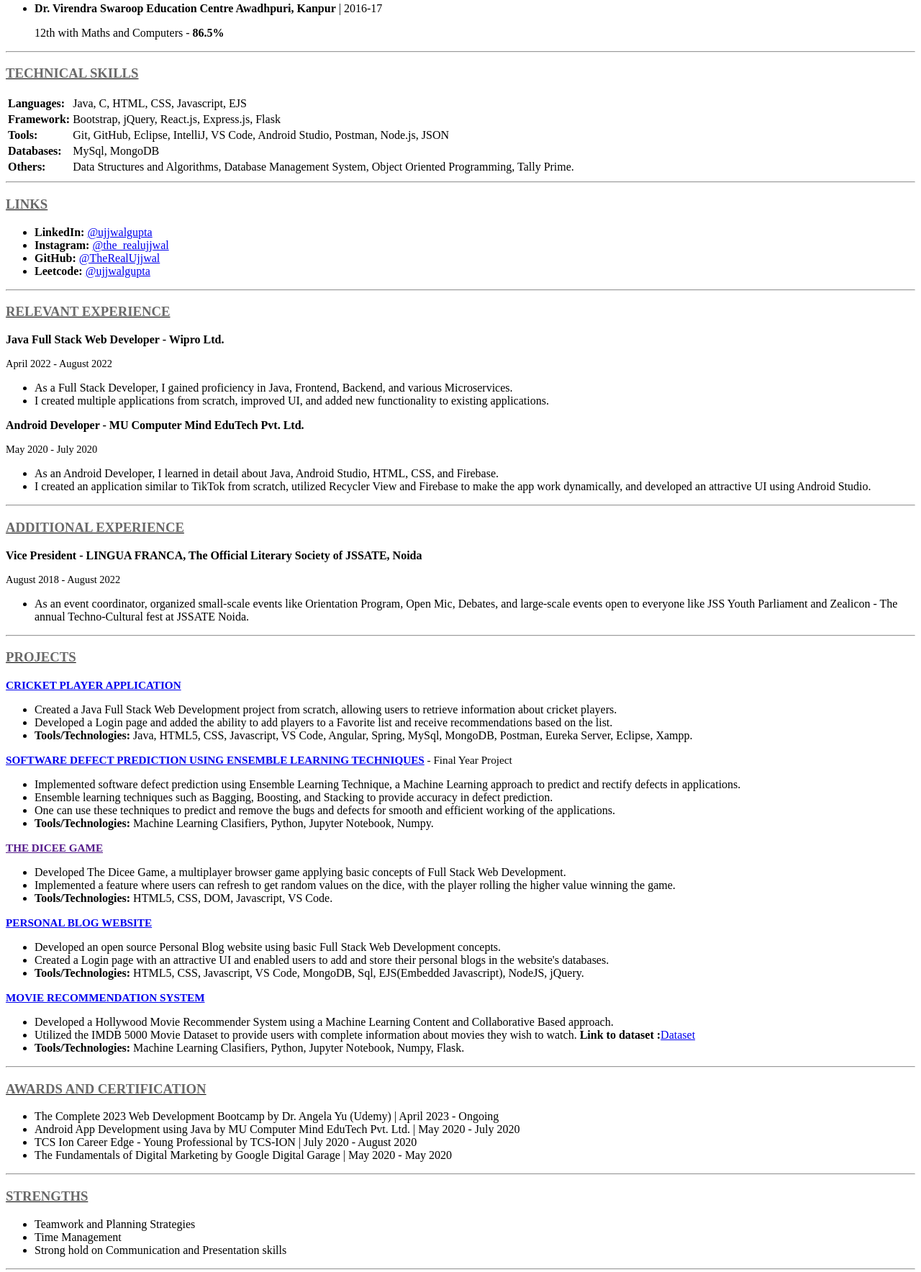
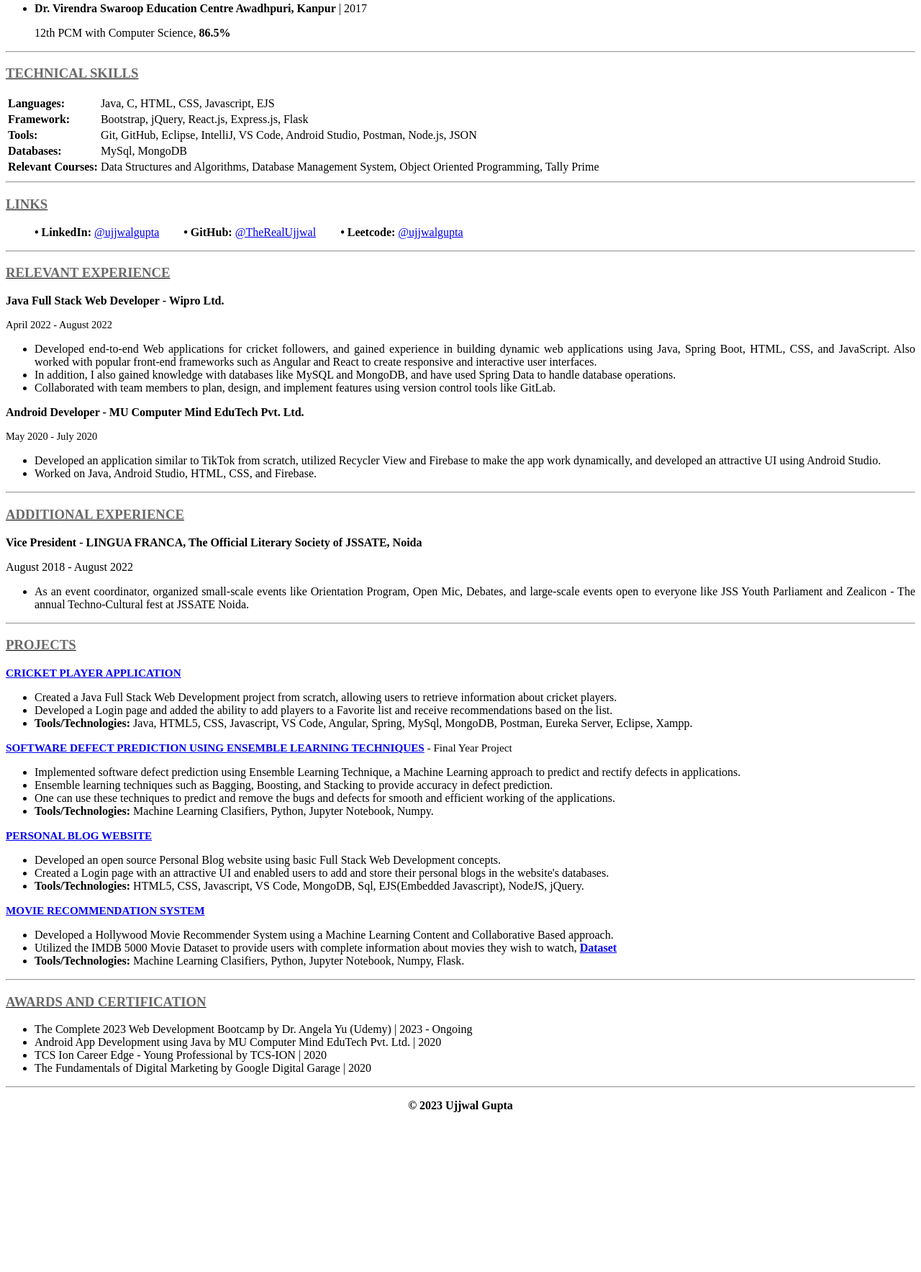
Before and after one commit to TheRealUjjwal/Ujjwal-s-Portfolio, a plain HTML site: page index.html in a window 1280 px wide. Shown: the part 336-2103 px from the top of the page at 72% size. After the commit the page ends 1897 px from the top, so only its background shows below. Drawn offline with Linux system fonts and the light colour scheme.

Commit message:
New Modified

```diff
--- a/CV.css
+++ b/CV.css
@@ -8,3 +8,6 @@
 #ul_top_hypers li{
     display: inline;
 }
+div.c {
+    text-align: justify;
+  }
--- a/index.html
+++ b/index.html
@@ -11,21 +11,20 @@
     <div id="div_top_hypers">
         <ul id="ul_top_hypers">
             <li style="padding-left: 20px">+91 6391528202</li>
-            <li style="padding-left: 20px">*<a href="gupta262ujjwal@gmail.com">gupta262ujjwal@gmail.com</a></li>
-            <li style="padding-left: 20px">*Kanpur, India, 208025</li>
+            <li style="padding-left: 20px">• <a href="gupta262ujjwal@gmail.com">gupta262ujjwal@gmail.com</a></li>
+            <li style="padding-left: 20px">• Kanpur, India, 208025</li>
         </ul>
     </div>
     </center>
+<div class="c">
     <hr size="2">
     <u><h3 style="color: #696969;">OBJECTIVE</h3></u>
-    <ul>
-        <li>As a recent graduate, seeking an Information technician role that promotes constant learning, skill development, and growth while contributing to organizational success.</li>
-    </ul>
+    <p>As a recent graduate, seeking an Information technician role that promotes constant learning, skill development, and growth while contributing to organizational success.</p>
     <hr size="2">
     <u><h3 style="color: #696969;">EDUCATION</h3></u>
     <ul>
-        <li><strong>JSS Academy of Technical Education, Noida</strong> | 2018-22</li><p>Bachelor of Technology in Information Technology - <strong>67.5%(CGPA: 6.75)</strong></p>
-        <li><strong>Dr. Virendra Swaroop Education Centre Awadhpuri, Kanpur</strong> | 2016-17</li><p>12th with Maths and Computers - <strong>86.5%</strong></p>
+        <li><strong>JSS Academy of Technical Education, Noida</strong> | 2022</li><p>Bachelor of Technology in Information Technology, <strong>67.5%(CGPA: 6.75)</strong></p>
+        <li><strong>Dr. Virendra Swaroop Education Centre Awadhpuri, Kanpur</strong> | 2017</li><p>12th PCM with Computer Science, <strong>86.5%</strong></p>
     </ul>
     <hr size="2">
     <u><h3 style="color: #696969;">TECHNICAL SKILLS</h3></u>
@@ -47,33 +46,35 @@
             <td>MySql, MongoDB</td>
         </tr>
         <tr>
-            <td><strong>Others: </strong></td>
-            <td>Data Structures and Algorithms, Database Management System, Object Oriented Programming, Tally Prime.</td>
+            <td><strong>Relevant Courses: </strong></td>
+            <td>Data Structures and Algorithms, Database Management System, Object Oriented Programming, Tally Prime</td>
         </tr>
     </table>
     <hr size="2">
     <u><h3 style="color: #696969;">LINKS</h3></u>
-    <ul>
-    <li><strong>LinkedIn: </strong><a href="https://www.linkedin.com/in/ujjwal-gupta-0974641b4/">@ujjwalgupta</a></li>
-    <li><strong>Instagram: </strong><a href="https://www.instagram.com/the_realujjwal/">@the_realujjwal</a></li>
-    <li><strong>GitHub: </strong><a href="https://github.com/TheRealUjjwal">@TheRealUjjwal</a></li>
-    <li><strong>Leetcode: </strong><a href="https://leetcode.com/gupta262ujjwal/">@ujjwalgupta</a></li>
-    </ul>
+    <div id="div_top_hypers">
+        <ul id="ul_top_hypers">
+            <li><strong>• LinkedIn: </strong><a href="https://www.linkedin.com/in/ujjwal-gupta-0974641b4/">@ujjwalgupta</a></li>
+            <li style="padding-left: 30px"><strong>• GitHub: </strong><a href="https://github.com/TheRealUjjwal">@TheRealUjjwal</a></li>
+            <li style="padding-left: 30px"><strong>• Leetcode: </strong><a href="https://leetcode.com/gupta262ujjwal/">@ujjwalgupta</a></li>
+        </ul>
+    </div>
     <hr size="2">
     <u><h3 style="color: #696969;">RELEVANT EXPERIENCE</h3></u>
     <p><strong>Java Full Stack Web Developer - Wipro Ltd.</strong></p><p style="font-size: 90%;">April 2022 - August 2022</p>
     <ul>
-        <li>As a Full Stack Developer, I gained proficiency in Java, Frontend, Backend, and various Microservices.</li>
-        <li>I created multiple applications from scratch, improved UI, and added new functionality to existing applications.</li>
+        <li>Developed end-to-end Web applications for cricket followers, and gained experience in building dynamic web applications using Java, Spring Boot, HTML, CSS, and JavaScript. Also worked with popular front-end frameworks such as Angular and React to create responsive and interactive user interfaces.</li>
+        <li>In addition, I also gained knowledge with databases like MySQL and MongoDB, and have used Spring Data to handle database operations.</li>
+        <li>Collaborated with team members to plan, design, and implement features using version control tools like GitLab.</li>
     </ul>
     <p><strong>Android Developer - MU Computer Mind EduTech Pvt. Ltd.</strong></p><p style="font-size: 90%;">May 2020 - July 2020</p>
     <ul>
-        <li>As an Android Developer, I learned in detail about Java, Android Studio, HTML, CSS, and Firebase.</li>
-        <li>I created an application similar to TikTok from scratch, utilized Recycler View and Firebase to make the app work dynamically, and developed an attractive UI using Android Studio.</li>
+        <li>Developed an application similar to TikTok from scratch, utilized Recycler View and Firebase to make the app work dynamically, and developed an attractive UI using Android Studio.</li>
+        <li>Worked on Java, Android Studio, HTML, CSS, and Firebase.</li>
     </ul>
     <hr size="2">
     <u><h3 style="color: #696969;">ADDITIONAL EXPERIENCE</h3></u>
-    <p><strong>Vice President - LINGUA FRANCA, The Official Literary Society of JSSATE, Noida</strong></p><p style="font-size: 90%;">August 2018 - August 2022</p>
+    <p><strong>Vice President - LINGUA FRANCA, The Official Literary Society of JSSATE, Noida</strong><p>August 2018 - August 2022</p></p>
     <ul>
         <li>As an event coordinator, organized small-scale events like Orientation Program, Open Mic, Debates, and large-scale events open to everyone like JSS Youth Parliament and Zealicon - The annual Techno-Cultural fest at JSSATE Noida.</li>
     </ul>
@@ -92,12 +93,6 @@
         <li>One can use these techniques to predict and remove the bugs and defects for smooth and efficient working of the applications.</li>
         <li><strong>Tools/Technologies: </strong>Machine Learning Clasifiers, Python, Jupyter Notebook, Numpy.</li>
     </ul>
-    <p style="font-size: 95%;"><strong><a href="">THE DICEE GAME</a></strong></p>
-    <ul>
-        <li>Developed The Dicee Game, a multiplayer browser game applying basic concepts of Full Stack Web Development.</li>
-        <li>Implemented a feature where users can refresh to get random values on the dice, with the player rolling the higher value winning the game.</li>
-        <li><strong>Tools/Technologies: </strong>HTML5, CSS, DOM, Javascript, VS Code.</li>
-    </ul>
     <p style="font-size: 95%;"><strong><a href="https://github.com/TheRealUjjwal/Cricket-Player-Application">PERSONAL BLOG WEBSITE</a></strong></p>
     <ul>
         <li>Developed an open source Personal Blog website using basic Full Stack Web Development concepts.</li>
@@ -107,25 +102,19 @@
     <p style="font-size: 95%;"><strong><a href="https://github.com/TheRealUjjwal/Movie_Recommendation_System">MOVIE RECOMMENDATION SYSTEM</a></strong></p>
     <ul>
         <li>Developed a Hollywood Movie Recommender System using a Machine Learning Content and Collaborative Based approach.</li>
-        <li>Utilized the IMDB 5000 Movie Dataset to provide users with complete information about movies they wish to watch. <strong>Link to dataset :</strong><a href="https://www.kaggle.com/carolzhangdc/imdb-5000-movie-dataset">Dataset</a></li>
+        <li>Utilized the IMDB 5000 Movie Dataset to provide users with complete information about movies they wish to watch, <a href="https://www.kaggle.com/carolzhangdc/imdb-5000-movie-dataset"><strong>Dataset</strong></a></li>
         <li><strong>Tools/Technologies: </strong>Machine Learning Clasifiers, Python, Jupyter Notebook, Numpy, Flask.</li>
     </ul>
     <hr size="2">
     <u><h3 style="color: #696969;">AWARDS AND CERTIFICATION</h3></u>
     <ul>
-        <li>The Complete 2023 Web Development Bootcamp by Dr. Angela Yu (Udemy) | April 2023 - Ongoing</li>
-        <li>Android App Development using Java by MU Computer Mind EduTech Pvt. Ltd. | May 2020 - July 2020</li>
-        <li>TCS Ion Career Edge - Young Professional by TCS-ION | July 2020 - August 2020</li>
-        <li>The Fundamentals of Digital Marketing by Google Digital Garage | May 2020 - May 2020</li>
+        <li>The Complete 2023 Web Development Bootcamp by Dr. Angela Yu (Udemy) | 2023 - Ongoing</li>
+        <li>Android App Development using Java by MU Computer Mind EduTech Pvt. Ltd. | 2020</li>
+        <li>TCS Ion Career Edge - Young Professional by TCS-ION | 2020</li>
+        <li>The Fundamentals of Digital Marketing by Google Digital Garage | 2020</li>
     </ul>
     <hr size="2">
-    <u><h3 style="color: #696969;">STRENGTHS</h3></u>
-    <ul>
-        <li>Teamwork and Planning Strategies</li>
-        <li>Time Management</li>
-        <li>Strong hold on Communication and Presentation skills</li>
-    </ul>
-    <hr size="2">
+</div>
     <footer>
         <p><center><strong>© 2023 Ujjwal Gupta</strong></center></p>
     </footer>
```
